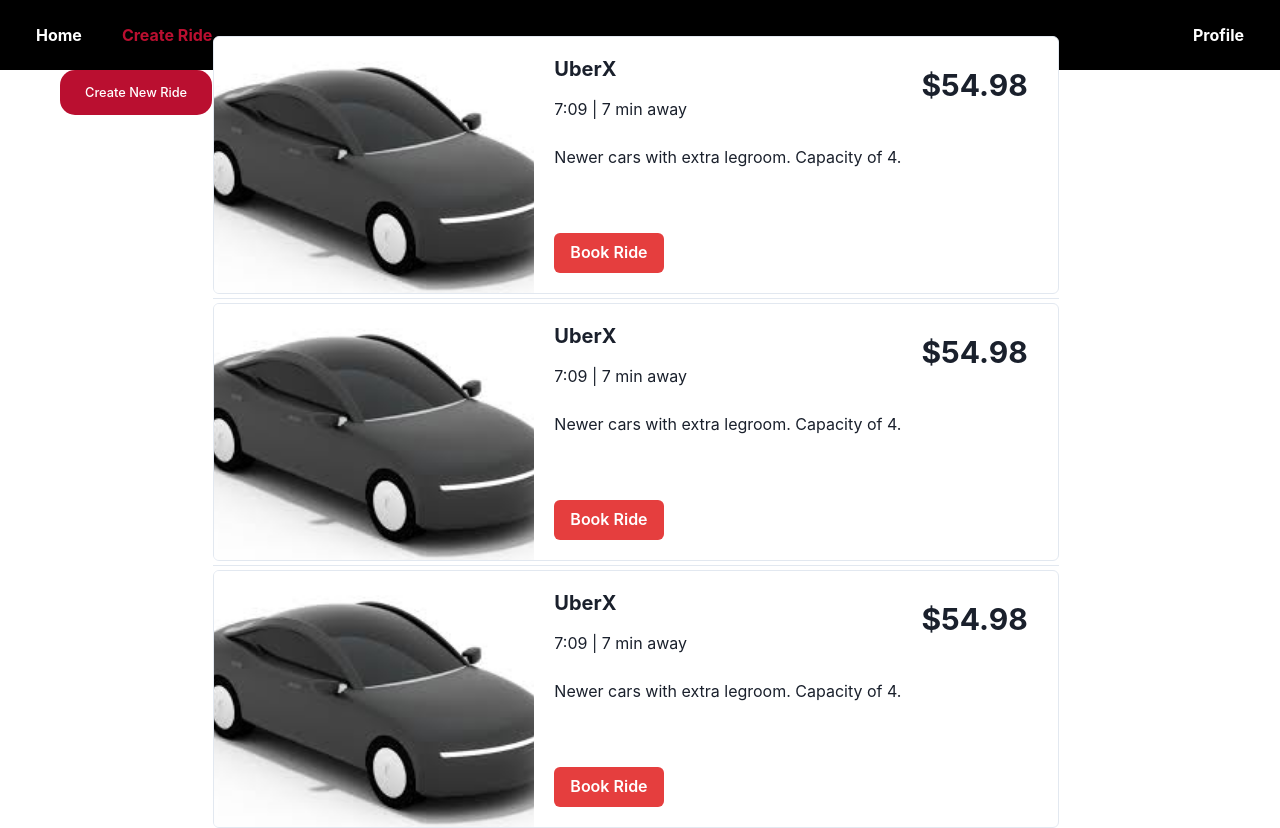
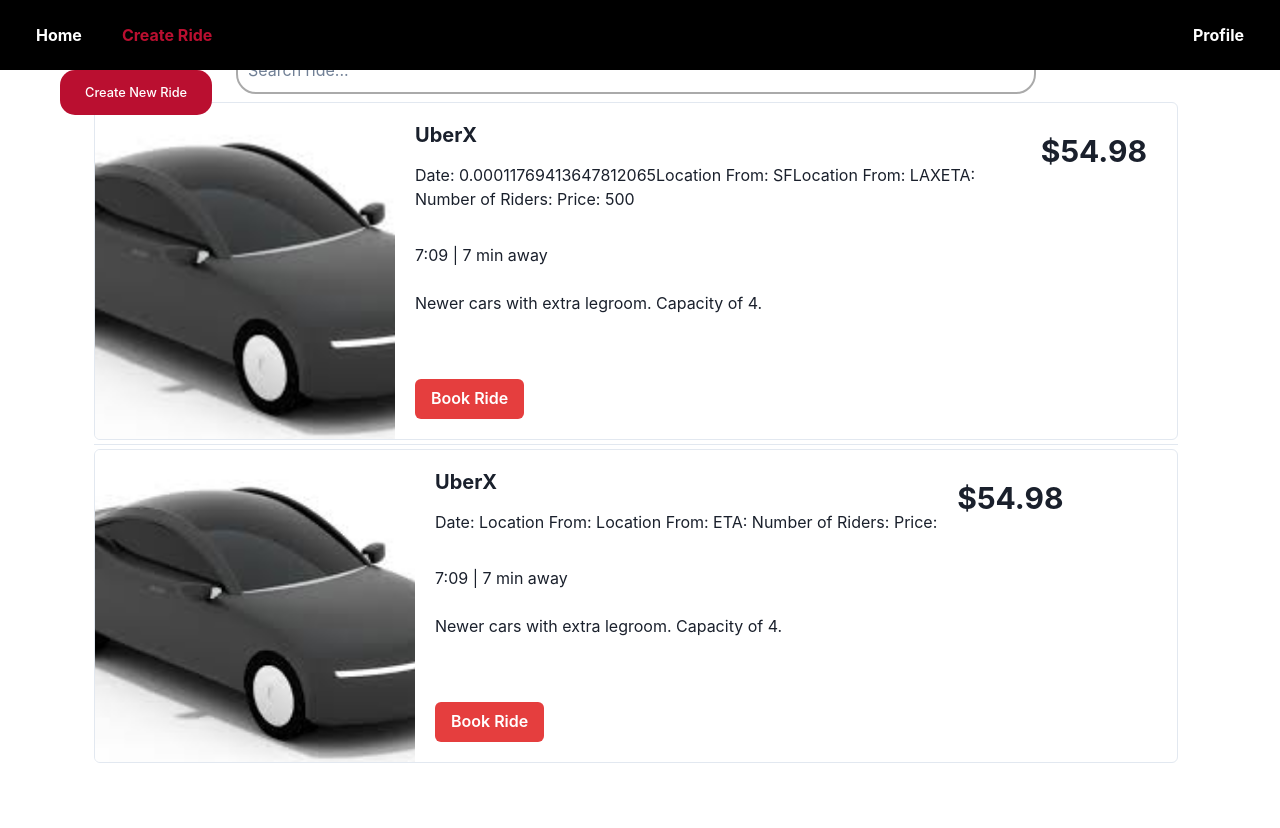
Before and after one commit to HowardHuang1/Rideshare, a React (Create React App) app: page /createRide in a window 1280 px wide. After the commit the page ends 800 px from the top, so only its background shows below. Built offline with nearby package versions, Linux system fonts and the light colour scheme; no server answers; the HTML template or start-up script is replaced by a standard one.

Commit message:
integrate apis for create ride to frontend

```diff
--- a/package.json
+++ b/package.json
@@ -13,6 +13,7 @@
     "@testing-library/jest-dom": "^5.16.5",
     "@testing-library/react": "^13.4.0",
     "@testing-library/user-event": "^13.5.0",
+    "axios": "^1.4.0",
     "bootstrap": "^5.2.3",
     "font-awesome": "^4.7.0",
     "framer-motion": "^10.12.12",
--- a/src/components/CardStack.js
+++ b/src/components/CardStack.js
@@ -1,9 +1,42 @@
+import React, { useState, useEffect } from "react";
 import { VStack, StackDivider, Box } from '@chakra-ui/react'
 import RideCard from "./RideCard"
 import "./CardStack.css"
 import Searchbar from "./Searchbar"
+import axios from "axios";
 
 function CardStack() {
+    const [data, setData] = useState(null);
+
+    useEffect(() => {
+        async function fetchData() {
+            const response = await axios.post('/localhost:8000/create-ride');
+            const json = await response.json();
+            setData(json);
+        }
+        fetchData();
+    }, []);
+
+    // if (data === null) {
+    //     return <div>Loading...</div>;
+    // }
+
+    // try {
+    //     const response = await axios.post('/localhost:8000/create-ride', {
+    //       username: 'parthivn',
+    //       date: '09/25/2024',
+    //       time: '12:00',
+    //       AM: false,
+    //       locationFrom: 'UCLA',
+    //       locationTo: 'LAX',
+    //       numRidersAllowed: '4'
+    //     });
+
+    //     console.log(response);
+    //   } catch (error) {
+    //     console.log(error);
+    //   }
+
     return(
         <div className="container" >
             <Searchbar />
@@ -13,8 +46,8 @@
                     spacing={4}
                     align='stretch'
                 >
-                <RideCard />
-                <RideCard />
+                {/* <RideCard date={response.date} locationFrom={response.locationFrom} locationTo={response.locationTo} durationInTraffic={response.durationInTraffic} price={response.price} numRidersAllowed={response.numRidersAllowed} /> */}
+                <RideCard date={5/21/2023} locationFrom={"SF"} locationTo={"LAX"} duration={7} price={500} numRiders={4} />
                 <RideCard />
                 </VStack>
             </div>
--- a/src/components/RideCard.js
+++ b/src/components/RideCard.js
@@ -2,7 +2,7 @@
 import { Card, Text, Image, Stack, Heading, Button, CardHeader, CardBody, CardFooter } from '@chakra-ui/react'
 import { ChakraProvider } from '@chakra-ui/react'
 
-function RideCard() {
+function RideCard( { date, locationFrom, locationTo, durationInTraffic, price, numRidersAllowed } ) {
     return(
         <ChakraProvider>
             <Card
@@ -23,7 +23,14 @@
             <Stack>
                 <CardBody>
                 <Heading size='md'>UberX</Heading>
-
+                <Text py='2'>
+                    Date: { date }
+                    Location From: { locationFrom }
+                    Location From: { locationTo }
+                    ETA: { durationInTraffic }
+                    Number of Riders: { numRidersAllowed }
+                    Price: { price }
+                </Text>
                 <Text py='2'>
                     7:09 | 7 min away
                 </Text>
```
Also changed, not shown: 1 other file (tests, documents, lock files or other folders).
